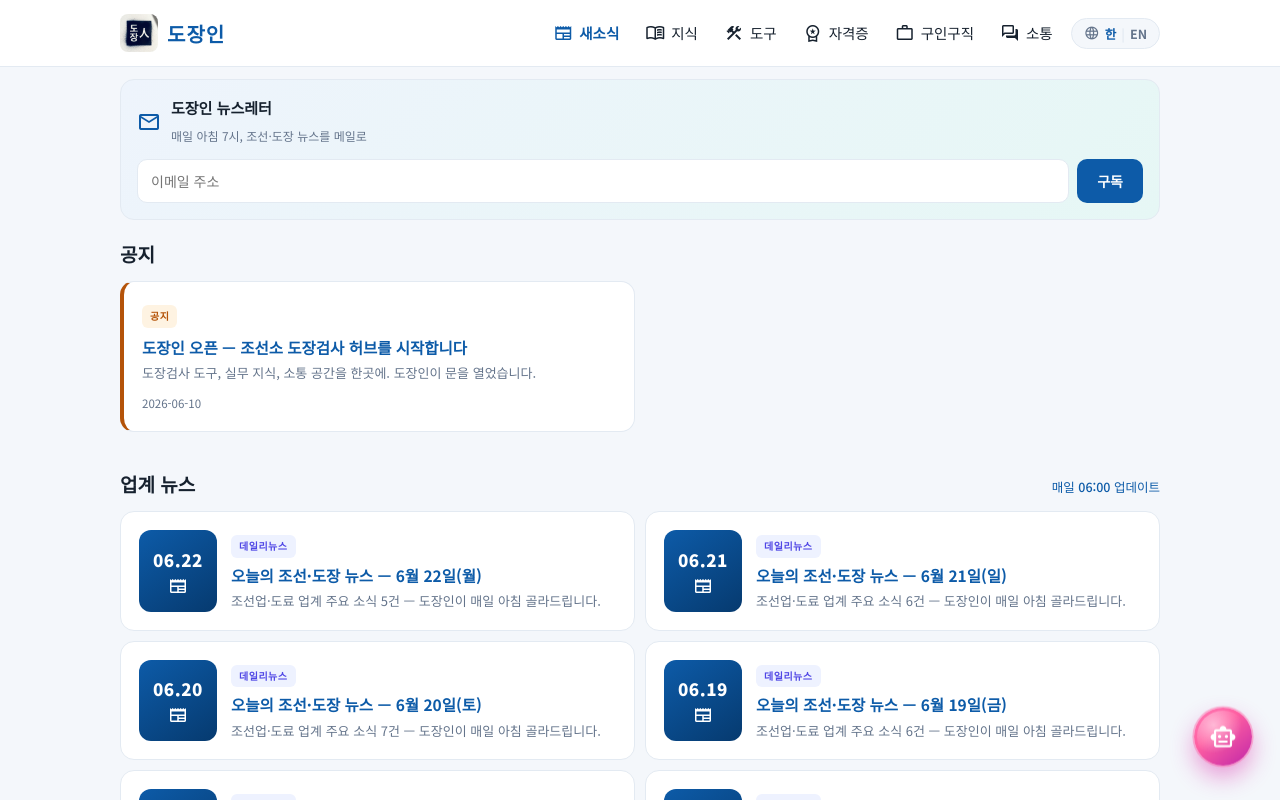
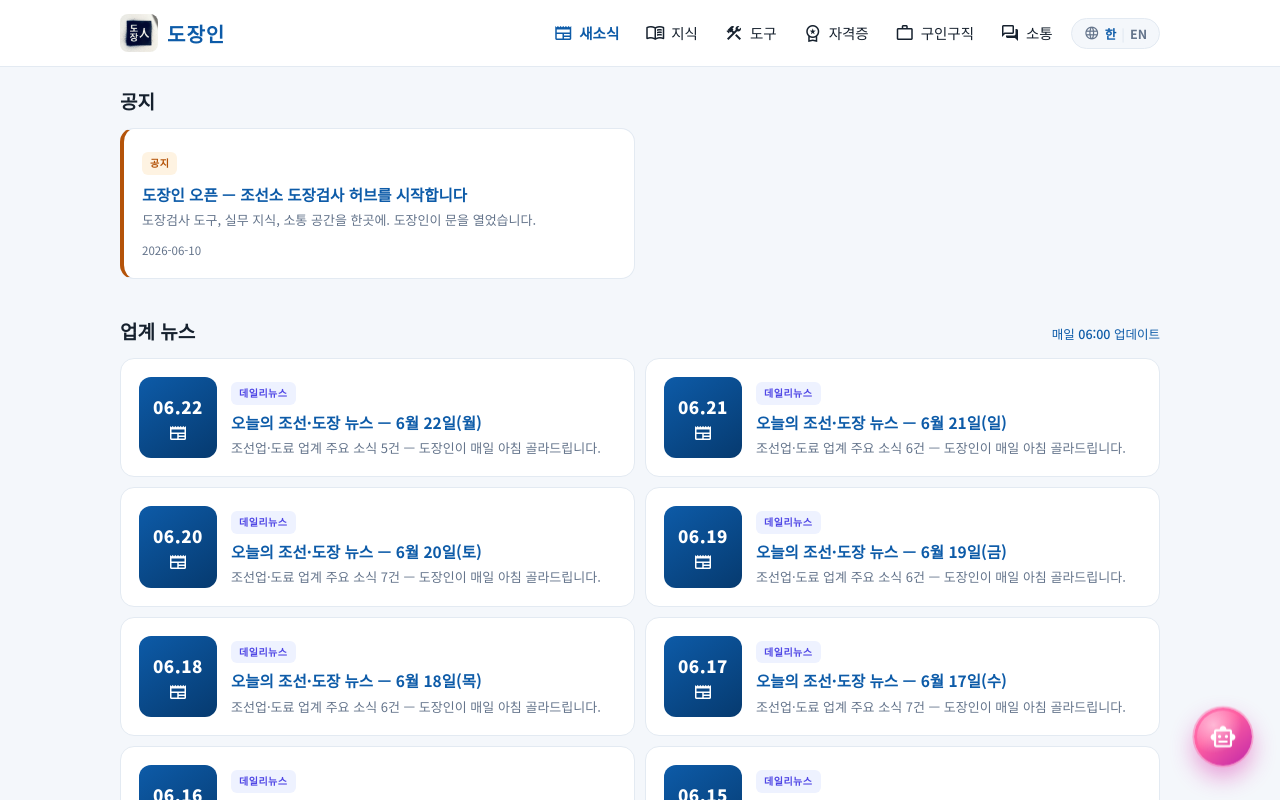
Before and after one commit to actiongamyoun/dojang-in, a Next.js app: page /news in a window 1280 px wide. Shown: the top 800 px of the page. Built offline with nearby package versions, Linux system fonts and the light colour scheme.

Commit message:
Add files via upload

```diff
--- a/app/news/page.tsx
+++ b/app/news/page.tsx
@@ -1,6 +1,5 @@
 import Link from "next/link";
 import { getAllPosts } from "@/lib/posts";
-import Subscribe from "@/app/components/Subscribe";
 import type { Metadata } from "next";
 
 export const metadata: Metadata = {
@@ -25,7 +24,6 @@ export default function NewsList() {
 
   return (
     <main>
-      <div className="sec" style={{ paddingBottom: 0 }}><Subscribe /></div>
       {notices.length > 0 && (
         <div className="sec">
           <div className="sec-h"><h2>공지</h2></div>
```
